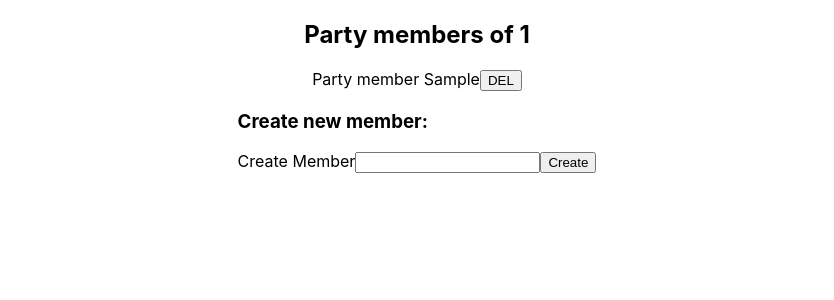
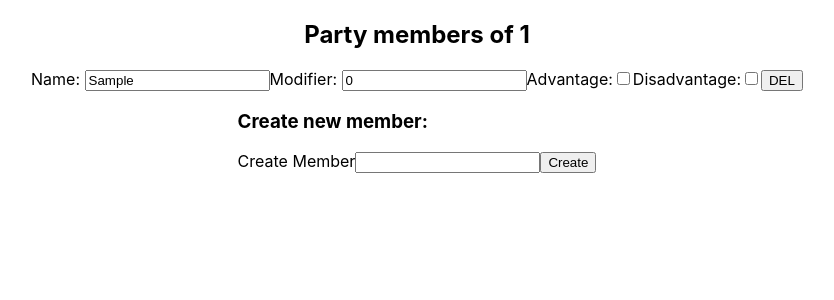
Before and after one commit to peterkisvaradi/initmanager, a React (Create React App) app: page /memberlist/1 in a window 1280 px wide. Both pictures are taken after typing "Sample" into the empty fields and a click on the button "Create". Shown: the top 300 px of the page, without its empty margins (223-1057 px from the left). Built offline with nearby package versions, Linux system fonts and the light colour scheme.

Commit message:
members wip

```diff
--- a/src/components/member-item/member-item.component.jsx
+++ b/src/components/member-item/member-item.component.jsx
@@ -5,10 +5,46 @@ import { Context as MainContext } from '../../context/MainContext';
 
 const MemberItem = ({ member }) => {
   const mainContext = React.useContext(MainContext);
+  const { name, modifier, advantage, disadvantage } = member;
+  const [state, setState] = React.useState({
+    error: false,
+    advantage,
+    disadvantage,
+    modifier,
+    name,
+  });
+
+  const handleNameChange = (event) => {
+    setState({ ...state, name: event.target.value });
+  };
+  const handleModifierChange = (event) => {
+    setState({ ...state, modifier: event.target.value });
+  };
+  const handleAdvantageChange = (event) => {
+    setState({ ...state, advantage: event.target.checked });
+  };
+  const handleDisadvantageChange = (event) => {
+    setState({ ...state, disadvantage: event.target.checked });
+  };
 
   return (
     <div>
-      Party member {member.name}
+      Name: <input type="text" value={state.name} onChange={handleNameChange} />
+      Modifier: <input value={state.modifier} onChange={handleModifierChange} />
+      Advantage:
+      <input
+        type="checkbox"
+        checked={state.advantage}
+        onChange={handleAdvantageChange}
+        disabled={state.disadvantage}
+      />
+      Disadvantage:
+      <input
+        type="checkbox"
+        checked={state.disadvantage}
+        onChange={handleDisadvantageChange}
+        disabled={state.advantage}
+      />
       <button onClick={() => mainContext.deleteMember(member)}>DEL</button>
     </div>
   );
--- a/src/pages/member-list/member-list.page.jsx
+++ b/src/pages/member-list/member-list.page.jsx
@@ -24,7 +24,13 @@ const MemberList = () => {
 
   const handleSubmit = (event) => {
     event.preventDefault();
-    mainContext.addMember({ name: state.memberName, partyName });
+    mainContext.addMember({
+      name: state.memberName,
+      partyName,
+      modifier: 0,
+      advantage: false,
+      disadvantage: false,
+    });
     setState({ memberName: '' });
   };
 
```
